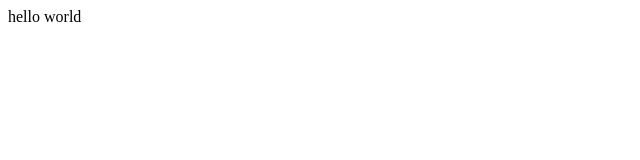
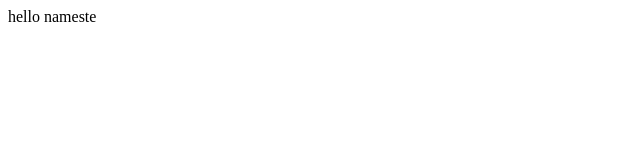
Before and after one commit to beautychaudhari/project-demo, a plain HTML site: page index.html in a window 1280 px wide. Shown: the full height of the page, 0-640 px from the left. Drawn offline with Linux system fonts and the light colour scheme.

```diff
--- a/index.html
+++ b/index.html
@@ -1 +1 @@
-<p>hello world</p>
+<p>hello nameste</p>
```
Also changed, not shown: 1 other file.
